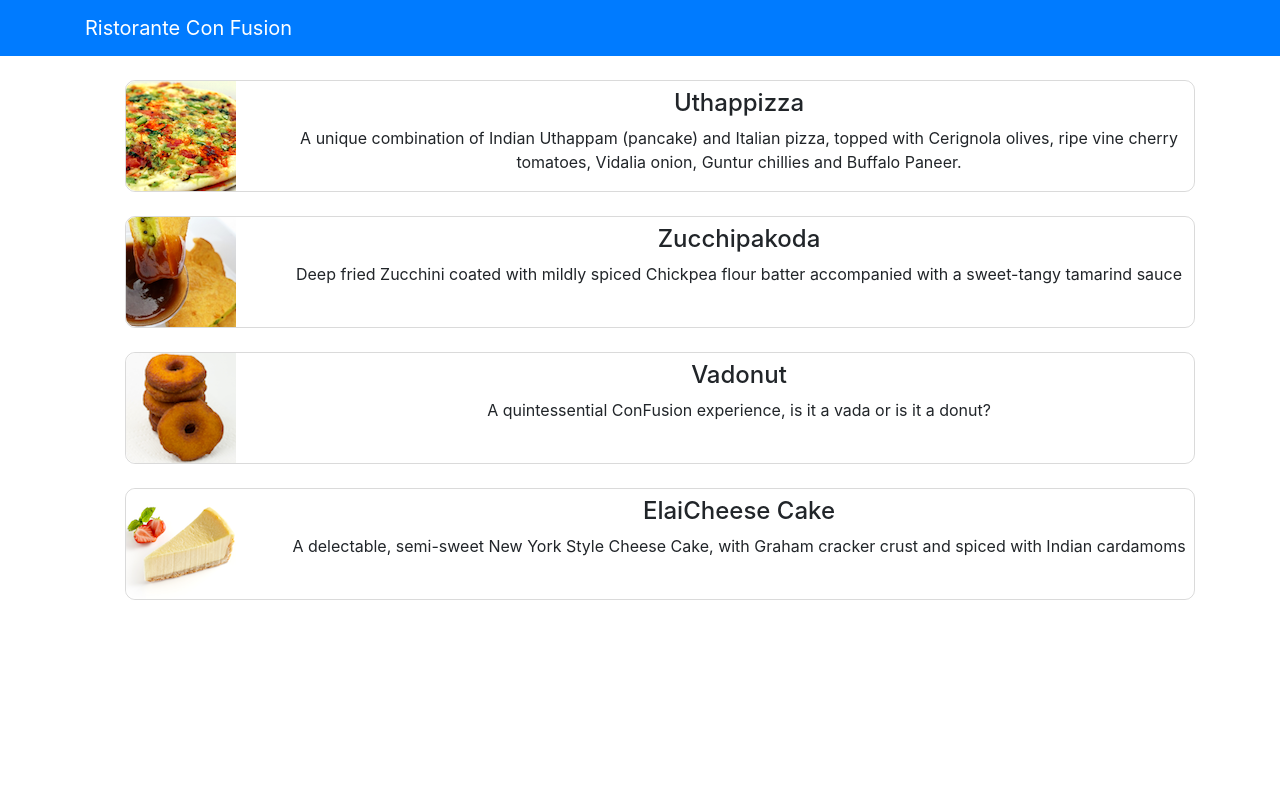
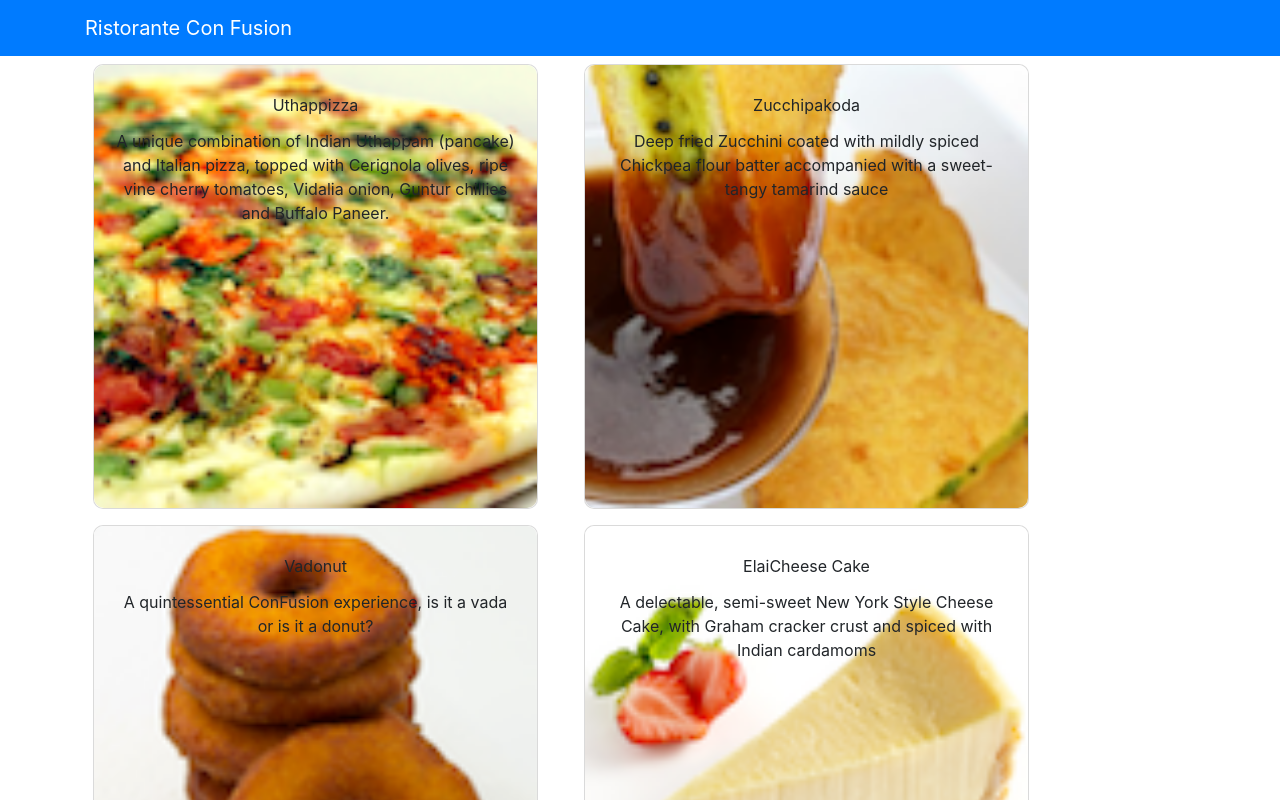
Before and after one commit to Yenniferh/Confusion, a React (Create React App) app: page / in a window 1280 px wide. Shown: the top 800 px of the page. Built offline with nearby package versions, Linux system fonts and the light colour scheme.

Commit message:
Components part 2: use props

```diff
--- a/src/App.js
+++ b/src/App.js
@@ -1,9 +1,18 @@
-import React from 'react';
+import React, { Component } from 'react';
 import { Navbar, NavbarBrand } from 'reactstrap';
 import Menu from './components/Menu';
 import './App.css';
+import { DISHES } from './shared/dishes';
 
-function App() {
+class App extends Component {
+  constructor(props) {
+    super(props);
+    this.state = {
+      dishes: DISHES,
+    };
+  }
+
+  render() {
     return (
       <div className='App'>
         <Navbar dark color='primary'>
@@ -11,9 +20,10 @@ function App() {
             <NavbarBrand href='/'>Ristorante Con Fusion</NavbarBrand>
           </div>
         </Navbar>
-      <Menu></Menu>
+        <Menu dishes={this.state.dishes}></Menu>
       </div>
     );
   }
+}
 
 export default App;
--- a/src/components/Menu.js
+++ b/src/components/Menu.js
@@ -1,85 +1,62 @@
 import React, { Component } from 'react';
-import { Media } from 'reactstrap';
+import {
+  Card,
+  CardImg,
+  CardImgOverlay,
+  CardTitle,
+  CardBody,
+  CardText,
+} from 'reactstrap';
 import './style.css';
 
 export default class Menu extends Component {
   constructor(props) {
     super(props);
     this.state = {
-      dishes: [
-        {
-          id: 0,
-          name: 'Uthappizza',
-          image: 'assets/images/uthappizza.png',
-          category: 'mains',
-          label: 'Hot',
-          price: '4.99',
-          description:
-            'A unique combination of Indian Uthappam (pancake) and Italian pizza, topped with Cerignola olives, ripe vine cherry tomatoes, Vidalia onion, Guntur chillies and Buffalo Paneer.',
-        },
-        {
-          id: 1,
-          name: 'Zucchipakoda',
-          image: 'assets/images/zucchipakoda.png',
-          category: 'appetizer',
-          label: '',
-          price: '1.99',
-          description:
-            'Deep fried Zucchini coated with mildly spiced Chickpea flour batter accompanied with a sweet-tangy tamarind sauce',
-        },
-        {
-          id: 2,
-          name: 'Vadonut',
-          image: 'assets/images/vadonut.png',
-          category: 'appetizer',
-          label: 'New',
-          price: '1.99',
-          description:
-            'A quintessential ConFusion experience, is it a vada or is it a donut?',
-        },
-        {
-          id: 3,
-          name: 'ElaiCheese Cake',
-          image: 'assets/images/elaicheesecake.png',
-          category: 'dessert',
-          label: '',
-          price: '2.99',
-          description:
-            'A delectable, semi-sweet New York Style Cheese Cake, with Graham cracker crust and spiced with Indian cardamoms',
-        },
-      ],
+      dishSelected: null,
     };
   }
 
+  onDishSelected(dish) {
+    this.setState({ dishSelected: dish });
+  }
+
+  isSelected(dish) {
+    if (dish) {
+      return (
+        <div key={dish.id} className='col-12 m-4'>
+          <Card className='dish'>
+            <CardImg src={dish.image} alt={dish.name} />
+            <CardBody>
+              <CardTitle className='mt-2'>{dish.name}</CardTitle>
+              <CardText>{dish.description}</CardText>
+            </CardBody>
+          </Card>
+        </div>
+      );
+    } else {
+      return '';
+    }
+  }
   render() {
-    const menu = this.state.dishes.map(dish => {
+    const menu = this.props.dishes.map(dish => {
       return (
-        <div key={dish.id} className='col-12 mt-4'>
-          <Media tag='li' className='dish'>
-            <Media left middle>
-              <Media
-                object
-                src={dish.image}
-                alt={dish.name}
-                className='dish-img'
-              />
-            </Media>
-            <Media body className='ml-5'>
-              <Media heading className='mt-2'>
-                {dish.name}
-              </Media>
-              <p>{dish.description}</p>
-            </Media>
-          </Media>
+        <div key={dish.id} className='col-12 col-md-5 m-2'>
+          <Card className='dish' onClick={() => this.onDishSelected(dish)}>
+            <CardImg className='dish-img' src={dish.image} alt={dish.name} />
+            <CardImgOverlay>
+              <CardTitle className='mt-2'>{dish.name}</CardTitle>
+              <CardText>{dish.description}</CardText>
+            </CardImgOverlay>
+          </Card>
         </div>
       );
     });
 
     return (
       <div className='container'>
-        <div className='row'>
-          <Media list>{menu}</Media>
-        </div>
+        <div className='row'>{menu}</div>
+        <div className='row'>{this.isSelected(this.state.dishSelected)}</div>
       </div>
     );
   }
--- a/src/components/style.css
+++ b/src/components/style.css
@@ -1,9 +1,12 @@
 .dish {
   border: 1px solid rgba(0, 0, 0, 0.144);
   border-radius: 10px;
+  cursor: pointer;
 }
 
 .dish-img {
-  border-top-left-radius: 10px;
-  border-bottom-left-radius: 10px;
+  object-fit: cover;
+  width: 100%;
+  height: auto;
+  border-radius: 10px;
 }
--- /dev/null
+++ b/src/shared/dishes.js
@@ -0,0 +1,42 @@
+export const DISHES = [
+  {
+    id: 0,
+    name: 'Uthappizza',
+    image: 'assets/images/uthappizza.png',
+    category: 'mains',
+    label: 'Hot',
+    price: '4.99',
+    description:
+      'A unique combination of Indian Uthappam (pancake) and Italian pizza, topped with Cerignola olives, ripe vine cherry tomatoes, Vidalia onion, Guntur chillies and Buffalo Paneer.',
+  },
+  {
+    id: 1,
+    name: 'Zucchipakoda',
+    image: 'assets/images/zucchipakoda.png',
+    category: 'appetizer',
+    label: '',
+    price: '1.99',
+    description:
+      'Deep fried Zucchini coated with mildly spiced Chickpea flour batter accompanied with a sweet-tangy tamarind sauce',
+  },
+  {
+    id: 2,
+    name: 'Vadonut',
+    image: 'assets/images/vadonut.png',
+    category: 'appetizer',
+    label: 'New',
+    price: '1.99',
+    description:
+      'A quintessential ConFusion experience, is it a vada or is it a donut?',
+  },
+  {
+    id: 3,
+    name: 'ElaiCheese Cake',
+    image: 'assets/images/elaicheesecake.png',
+    category: 'dessert',
+    label: '',
+    price: '2.99',
+    description:
+      'A delectable, semi-sweet New York Style Cheese Cake, with Graham cracker crust and spiced with Indian cardamoms',
+  },
+];
```
Lines whose indentation alone changed are shown as unchanged.
